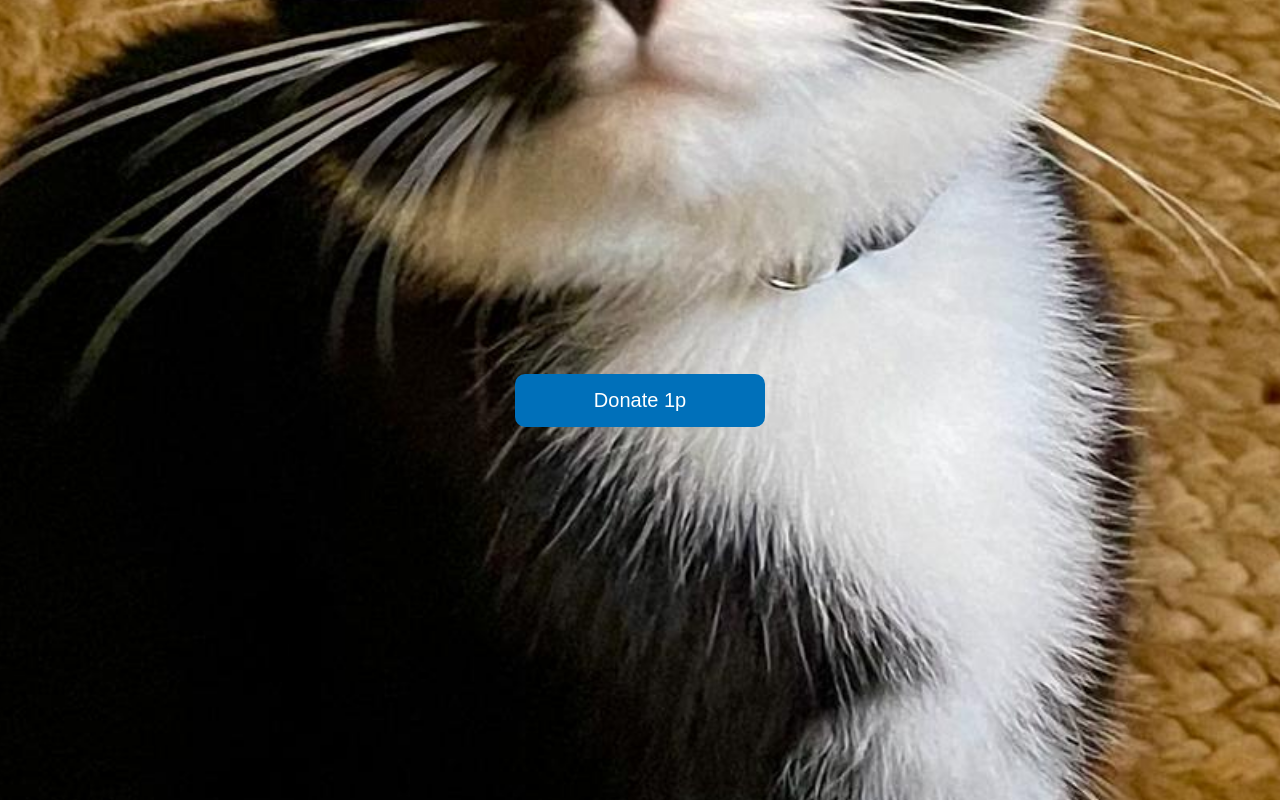
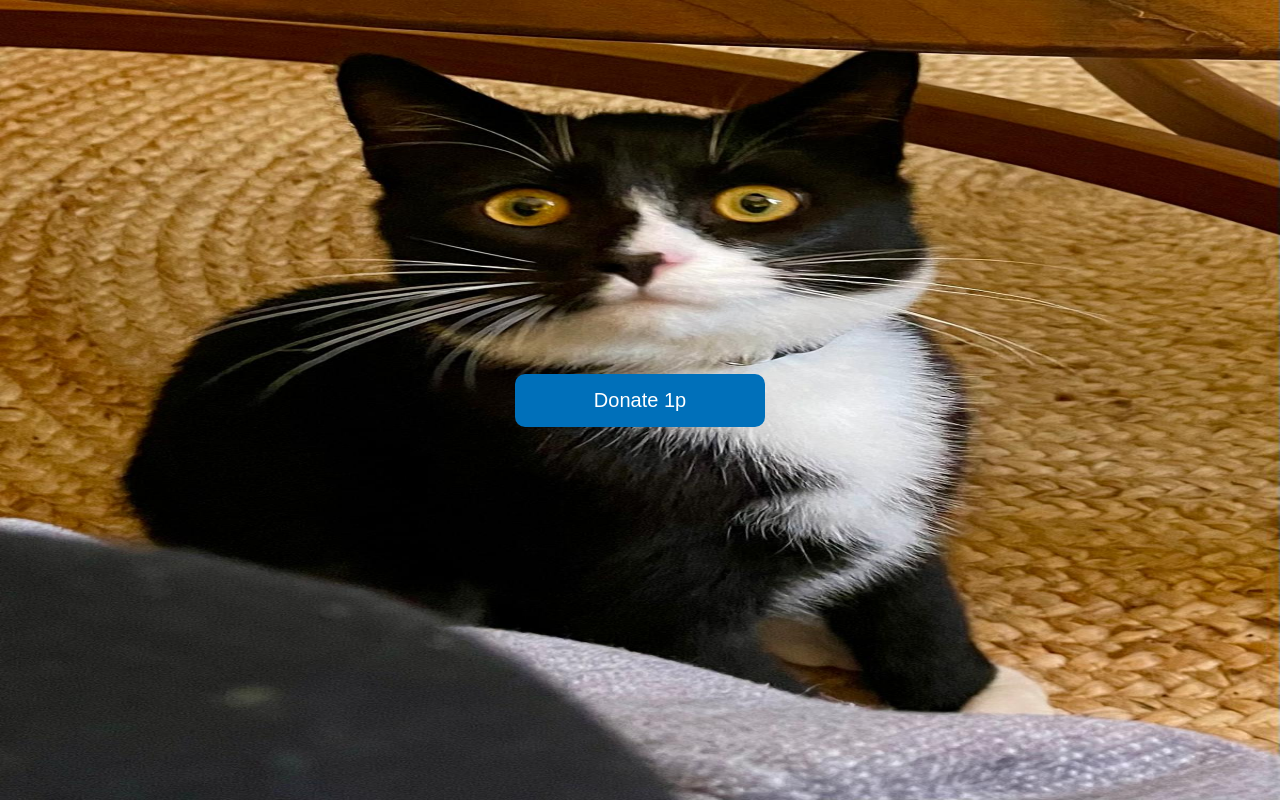
Before and after one commit to Subjecktive/1p-dono, a plain HTML site: page index.html in a window 1280 px wide. Drawn offline with Linux system fonts and the light colour scheme.

Commit message:
Update index.html

```diff
--- a/index.html
+++ b/index.html
@@ -17,16 +17,8 @@
             height: 100vh;
             overflow: hidden;
             position: relative;
-        }
-        body::before {
-            content: "";
-            position: absolute;
-            top: 0;
-            left: 0;
-            width: 100%;
-            height: 100%;
-            background: url('image1.jpg') no-repeat center 50%;
-            background-size: 150%; /* Zoomed out effect */
+            background: url('image1.jpg') no-repeat center center;
+            background-size: 100% 100%; /* Stretch to fit the screen */
         }
         .donate-container {
             position: relative;
```
